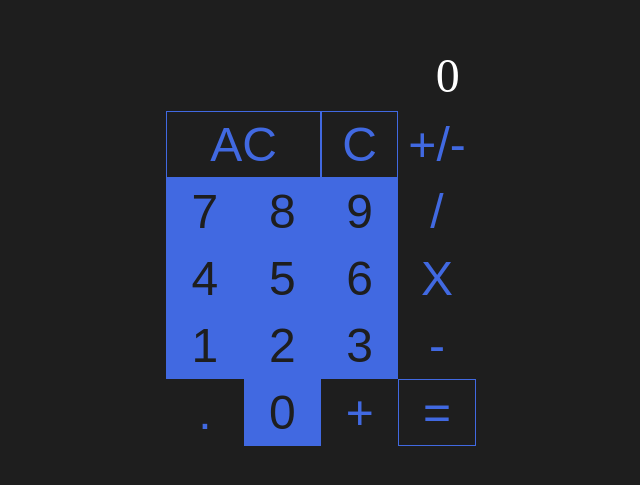
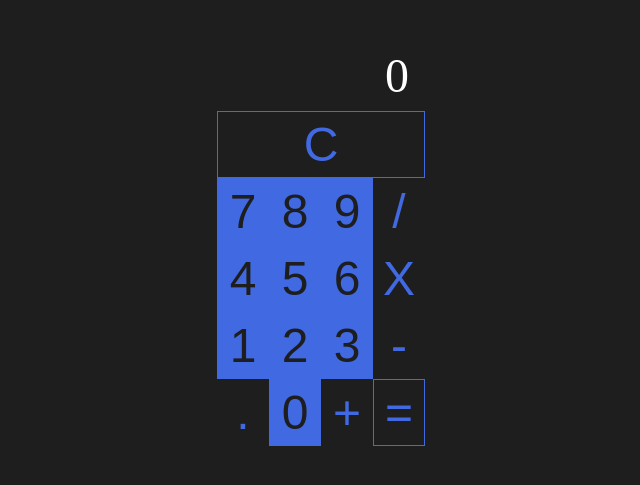
Before and after one commit to ShiMigui/projeto-tg, a React (Vite) app: page / in a window 1280 px wide. Shown: the part 157-642 px from the top of the page, without its empty margins (319-959 px from the left). Built offline with nearby package versions, Linux system fonts and the light colour scheme.

Commit message:
feat: replace AC/+/- with full-width clear button

```diff
--- a/src/components/App/index.tsx
+++ b/src/components/App/index.tsx
@@ -46,7 +46,7 @@ function currentOperand(expression: string): string | null {
 }
 
 function parseOperand(operand: string | null): number {
-  return operand === null || operand === "-" ? 0 : parseFloat(operand);
+  return operand === null ? 0 : parseFloat(operand);
 }
 
 function calculate(a: number, b: number, operator: Operator): number {
@@ -69,10 +69,6 @@ function formatResult(value: number): string {
 function App() {
   const [calculator, setCalculator] = useState<CalculatorState>(INITIAL_STATE);
   const { display } = calculator;
-
-  function allClear() {
-    setCalculator(INITIAL_STATE);
-  }
 
   function clearEntry() {
     setCalculator((current) => {
@@ -105,10 +101,6 @@ function App() {
           return { ...current, display: `${current.display.slice(0, -1)}${digit}` };
         }
 
-        if (operand === "-0") {
-          return { ...current, display: `${current.display.slice(0, -2)}${digit}` };
-        }
-
         return { ...current, display: `${current.display}${digit}` };
       }
 
@@ -132,44 +124,11 @@ function App() {
 
       const operand = currentOperand(current.display) ?? "";
 
-      if (operand === "") {
-        return { ...current, display: "0.", waitingOperand: false };
-      }
-
       if (operand.includes(".")) {
         return current;
       }
 
-      if (operand === "-" || operand === "-0") {
-        return { ...current, display: `${current.display}0.`, waitingOperand: false };
-      }
-
       return { ...current, display: `${current.display}.`, waitingOperand: false };
-    });
-  }
-
-  function toggleSign() {
-    setCalculator((current) => {
-      if (current.display === "Error") {
-        return current;
-      }
-
-      const operand = currentOperand(current.display);
-
-      if (operand === null) {
-        return { ...current, display: `${current.display}-`, waitingOperand: false };
-      }
-
-      if (operand.startsWith("-")) {
-        const stripped = current.display.slice(0, -operand.length) + operand.slice(1);
-        return {
-          ...current,
-          display: stripped === "" ? "0" : stripped,
-          waitingOperand: false,
-        };
-      }
-
-      return { ...current, display: `${current.display}-`, waitingOperand: false };
     });
   }
 
@@ -254,14 +213,8 @@ function App() {
       <main>
         <div id="calculator">
           <Display value={display} />
-          <Button variant="secondary" className="ac" onClick={allClear}>
-            AC
-          </Button>
-          <Button variant="secondary" onClick={clearEntry}>
+          <Button variant="secondary" className="clear" onClick={clearEntry}>
             C
-          </Button>
-          <Button variant="tertiary" onClick={toggleSign}>
-            +/-
           </Button>
           <Button onClick={() => inputDigit("7")}>7</Button>
           <Button onClick={() => inputDigit("8")}>8</Button>
--- a/src/components/App/styles.scss
+++ b/src/components/App/styles.scss
@@ -32,7 +32,7 @@ main {
   button {
     font-size: 3rem;
   }
-  button.ac {
-    grid-column: span 2;
+  button.clear {
+    grid-column: 1 / -1;
   }
 }
```
